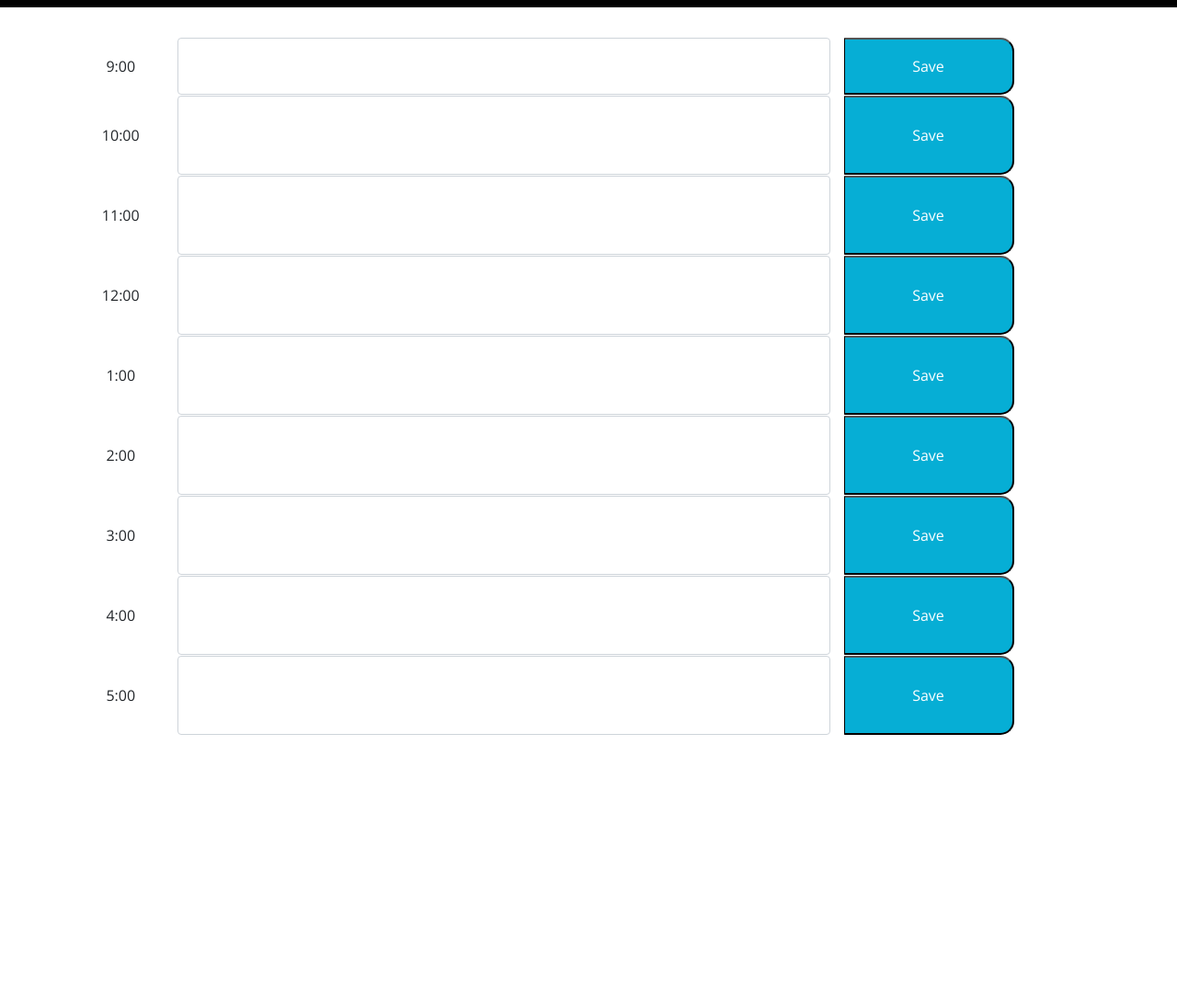
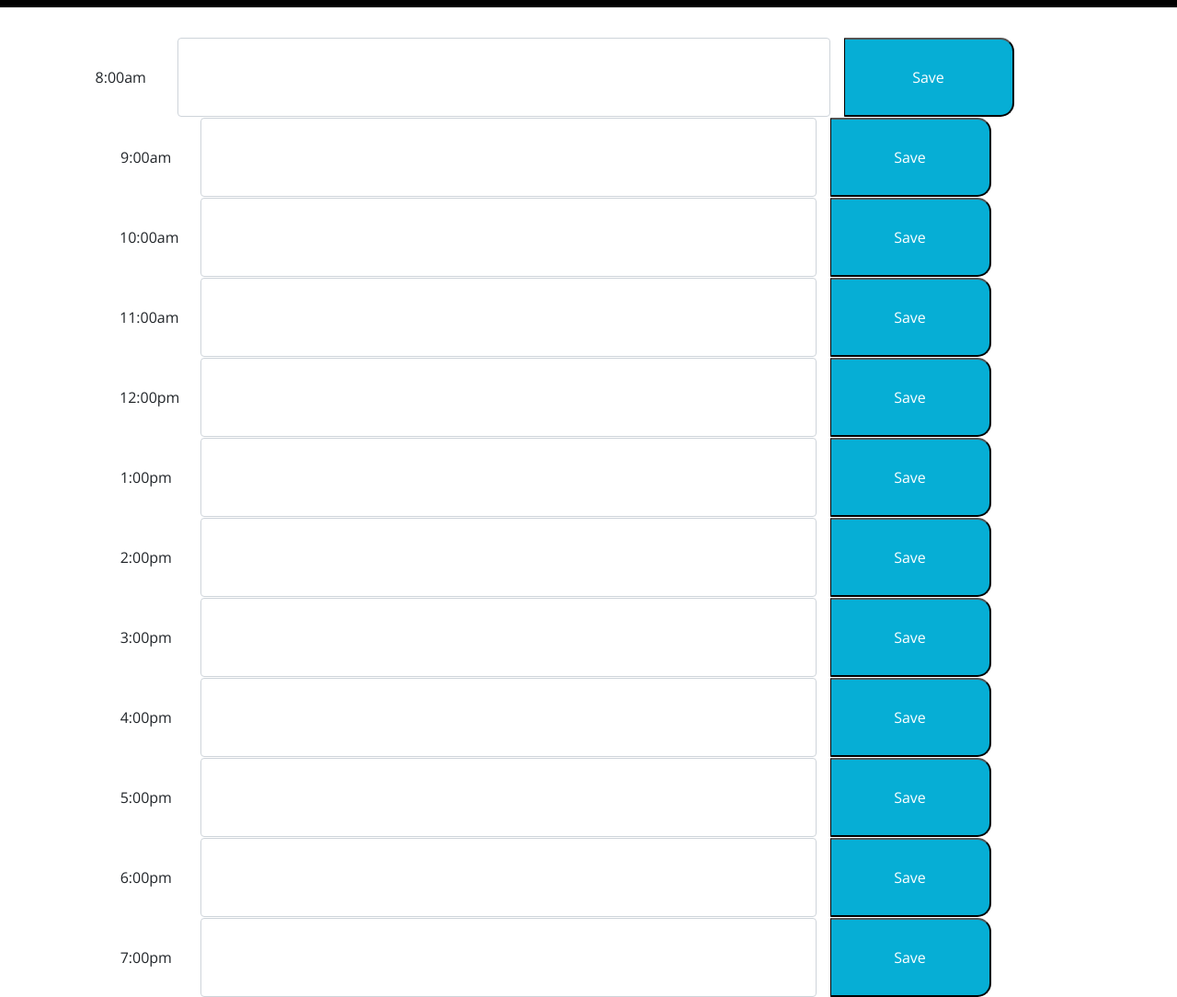
Before and after one commit to andreahayward/AHDayPlanner, a plain HTML site: page index.html in a window 1280 px wide. Shown: the part 260-1344 px from the top of the page at 92% size. Before the commit the page ends 1059 px from the top, so only its background shows below. Drawn offline with nearby package versions, Linux system fonts and the light colour scheme; a script that the page names is missing.

Commit message:
HTML updates

```diff
--- a/index.html
+++ b/index.html
@@ -29,69 +29,89 @@
       <p id="currentDay" class="lead"></p>
     </header>
     <div class="container">
+        <div class="container" id="8">
+          <div class="row h-100">
+              <p class="col-sm-1 my-auto time-block">8:00am</p>
+              <div class="inputText col-sm-8" id ="8"><textarea class="form-control" rows="3" id="textarea"></textarea></div>
+              <button class="saveBtn col-sm-2">Save</button>
+          </div>
+    <div class="container">
       <div class="container" id="9">
         <div class="row h-100">
-            <p class="col-sm-1 my-auto time-block">9:00</p>
-            <div class="inputText col-sm-8" id ="9"><textarea class="form-control" id="textarea"></textarea></div>
+            <p class="col-sm-1 my-auto time-block">9:00am</p>
+            <div class="inputText col-sm-8" id ="9"><textarea class="form-control" rows="3" id="textarea"></textarea></div>
             <button class="saveBtn col-sm-2">Save</button>
         </div>
     </div>
     <div class="container" id="10">
         <div class="row h-100">
-            <p class="col-sm-1 my-auto time-block">10:00</p>
+            <p class="col-sm-1 my-auto time-block">10:00am</p>
             <div class="inputText col-sm-8"><textarea class="form-control" rows="3" id="textarea"></textarea></div>
             <button class="saveBtn col-sm-2">Save</button>
         </div>
     </div>
     <div class="container" id="11">
         <div class="row h-100">
-            <p class="col-sm-1 my-auto time-block">11:00</p>
+            <p class="col-sm-1 my-auto time-block">11:00am</p>
             <div class="inputText col-sm-8"><textarea class="form-control" rows="3" id="textarea"></textarea></div><button
                 class="saveBtn col-sm-2">Save</button>
         </div>
     </div>
     <div class="container" id="12">
         <div class="row h-100">
-            <p class="col-sm-1 my-auto time-block">12:00</p>
+            <p class="col-sm-1 my-auto time-block">12:00pm</p>
             <div class="inputText col-sm-8"><textarea class="form-control" rows="3" id="textarea"></textarea></div><button
                 class="saveBtn col-sm-2">Save</button>
         </div>
     </div>
     <div class="container" id="13">
         <div class="row h-100">
-            <p class="col-sm-1 my-auto time-block">1:00</p>
+            <p class="col-sm-1 my-auto time-block">1:00pm</p>
             <div class="inputText col-sm-8"><textarea class="form-control" rows="3" id="textarea"></textarea></div><button
                 class="saveBtn col-sm-2">Save</button>
         </div>
     </div>
     <div class="container" id="14">
         <div class="row h-100">
-            <p class="col-sm-1 my-auto time-block">2:00</p>
+            <p class="col-sm-1 my-auto time-block">2:00pm</p>
             <div class="inputText col-sm-8"><textarea class="form-control" rows="3" id="textarea"></textarea></div><button
                 class="saveBtn col-sm-2">Save</button>
         </div>
     </div>
     <div class="container" id="15">
         <div class="row h-100">
-            <p class="col-sm-1 my-auto time-block">3:00</p>
+            <p class="col-sm-1 my-auto time-block">3:00pm</p>
             <div class="inputText col-sm-8"><textarea class="form-control" rows="3" id="textarea"></textarea></div><button
                 class="saveBtn col-sm-2">Save</button>
         </div>
     </div>
     <div class="container" id="16">
         <div class="row h-100">
-            <p class="col-sm-1 my-auto time-block">4:00</p>
+            <p class="col-sm-1 my-auto time-block">4:00pm</p>
             <div class="inputText col-sm-8"><textarea class="form-control" rows="3" id="textarea"></textarea></div><button
                 class="saveBtn col-sm-2">Save</button>
         </div>
     </div>
     <div class="container" id="17">
         <div class="row h-100">
-            <p class="col-sm-1 my-auto time-block">5:00</p>
+            <p class="col-sm-1 my-auto time-block">5:00pm</p>
             <div class="inputText col-sm-8"><textarea class="form-control" rows="3" id="textarea"></textarea></div><button
                 class="saveBtn col-sm-2">Save</button>
         </div>
     </div>
+    <div class="container" id="18">
+        <div class="row h-100">
+            <p class="col-sm-1 my-auto time-block">6:00pm</p>
+            <div class="inputText col-sm-8"><textarea class="form-control" rows="3" id="textarea"></textarea></div><button
+                class="saveBtn col-sm-2">Save</button>
+        </div>
+    </div>
+    <div class="container" id="19">
+        <div class="row h-100">
+            <p class="col-sm-1 my-auto time-block">7:00pm</p>
+            <div class="inputText col-sm-8"><textarea class="form-control" rows="3" id="textarea"></textarea></div><button
+                class="saveBtn col-sm-2">Save</button>
+        </div>
     </div>
 
     <script src="text/javascript" src = "script.js"></script>
```
